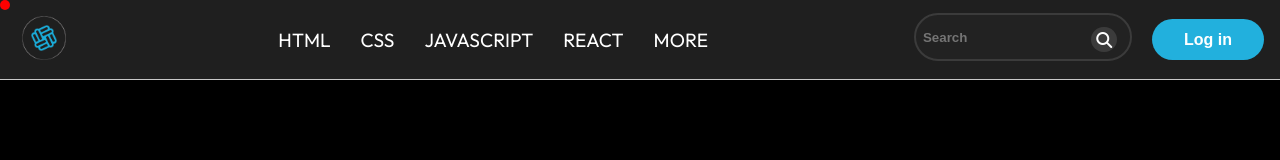
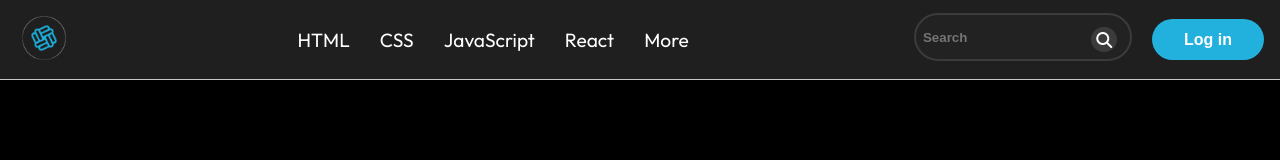
Before and after one commit to Wannacryy24/LetsGrowTogether, a React (Vite) app: page / in a window 1280 px wide. Shown: the top 160 px of the page. Built offline with nearby package versions, Linux system fonts and the light colour scheme; no server answers; what miragejs would draw is missing.

Commit message:
added Header Li Navigation

```diff
--- a/src/Comonent/Header/Header.css
+++ b/src/Comonent/Header/Header.css
@@ -15,7 +15,7 @@ header{
   align-items: center;
   background-color: var(--primaryColor);
   color: var(--white);
-  width: 100vw;
+  width: 100%;
   height: 10vh;
   top: 2vh;
   padding: 0rem 1rem;
@@ -82,6 +82,12 @@ header{
    background-color: hsl(0, 0%, 23%);
   }
 
+  .nav-links-li:hover{
+    cursor: pointer;
+    transform: scale(1.1);
+    color: antiquewhite;
+  }
+
   @media screen and (max-width: 600px) {
 
     header ul{
--- a/src/Comonent/Header/Header.jsx
+++ b/src/Comonent/Header/Header.jsx
@@ -4,12 +4,42 @@ import Li from '../SharedComponent/Li';
 import './Header.css';
 import Button from '../SharedComponent/Button';
 import { SectionContext } from '../../ContextProvider/SectionContext';
-import { Navigate, useNavigate } from 'react-router-dom';
+import { Link, Navigate, useNavigate } from 'react-router-dom';
 
-const liData = ['HTML' , 'CSS' , 'JAVASCRIPT' , 'REACT' , 'MORE'];
+
+let liData = [
+    { id: '1', name: 'HTML' , img:'html.png'},
+    { id: '2', name: 'CSS' , img:'css.png'},
+    { id: '3', name: 'JavaScript' , img:'javascript.png'},
+    { id: '4', name: 'React' , img:'react.png'},
+  ];
 
 export function HeaderComponent() {
     const navigate = useNavigate();
+    const {sections, setSections ,selectedTopic, setSelectedTopic, setSelectedSection ,topics, setTopics} =  useContext(SectionContext);
+
+    const handleClick = (sectionId) => {
+        fetch(`/api/sections/${sectionId}/topics`)
+          .then((response) => response.json())
+          .then((data) => {
+
+            setTopics(data.topics);
+
+            setSelectedSection(sectionId);
+
+            // console.log(sectionName);
+            //HTML vo aayi hai sectionName jo Pass kiya hai
+
+            navigate(`/section/${sectionId}`);
+
+
+            setSelectedTopic(data.topics[0]); //isse Frist vala phle se select hokar dikhta hai
+            //ye to useContext me hai to vha se mil jayega jab Topics component ko bulayenge
+
+          })
+          .catch((error) => console.error('Error fetching topics:', error));
+      };
+
     const {selectedSection} = useContext(SectionContext);
     return (
         <header>
@@ -19,8 +49,9 @@ export function HeaderComponent() {
             <div>
                 <ul>
                     {liData.map(item => (
-                        <Li className={item} key={item} item={item}/>
+                        <Li key={item.id} item={item.name}  onClick={()=>handleClick(item.id)} className={'nav-links'}/>
                     ))}
+                    <Li item={'More'} className={'nav-links'}/>
                 </ul>
             </div>
             <div className="right-div">
--- a/src/Footer/Footer.css
+++ b/src/Footer/Footer.css
@@ -93,5 +93,5 @@
   }
 
   .footer{
-    cursor: none;
+
   }
--- a/src/Footer/Footer.jsx
+++ b/src/Footer/Footer.jsx
@@ -67,7 +67,7 @@ export default function Footer(){
         <div className="footer-bottom">
           <p>&copy; 2024 LearnWithUs. All rights reserved.</p>
         </div>
-        <div
+        {/* <div
         className='cursor'
         style={{
           left: `${cursorPosition.x}px`,
@@ -79,7 +79,7 @@ export default function Footer(){
           pointerEvents:'none'
         }}
         >
-        </div>
+        </div> */}
       </footer>
     )
 }
--- a/src/SectionPage/SectionPage.jsx
+++ b/src/SectionPage/SectionPage.jsx
@@ -58,7 +58,6 @@ const {sections, setSections ,selectedTopic, setSelectedTopic,selectedSection, s
               <h1>{item.name}</h1>
               {item.img && <img src={`/${item.img}`} alt="No Image"/>}
               <p>The language for building web pages</p>
-
               <Button onClick={() => handleLearnClick(item.id,item.name)}>Learn {item.name}</Button><br />
             {/* </div> */}
             {/* <div className="right-div">
```
